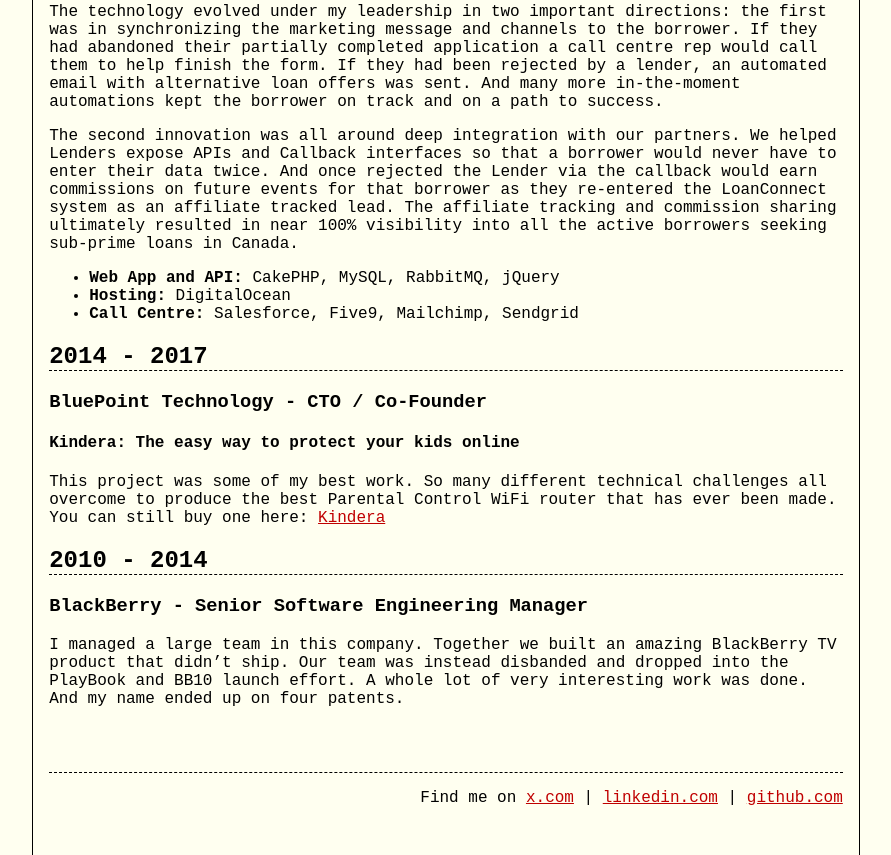
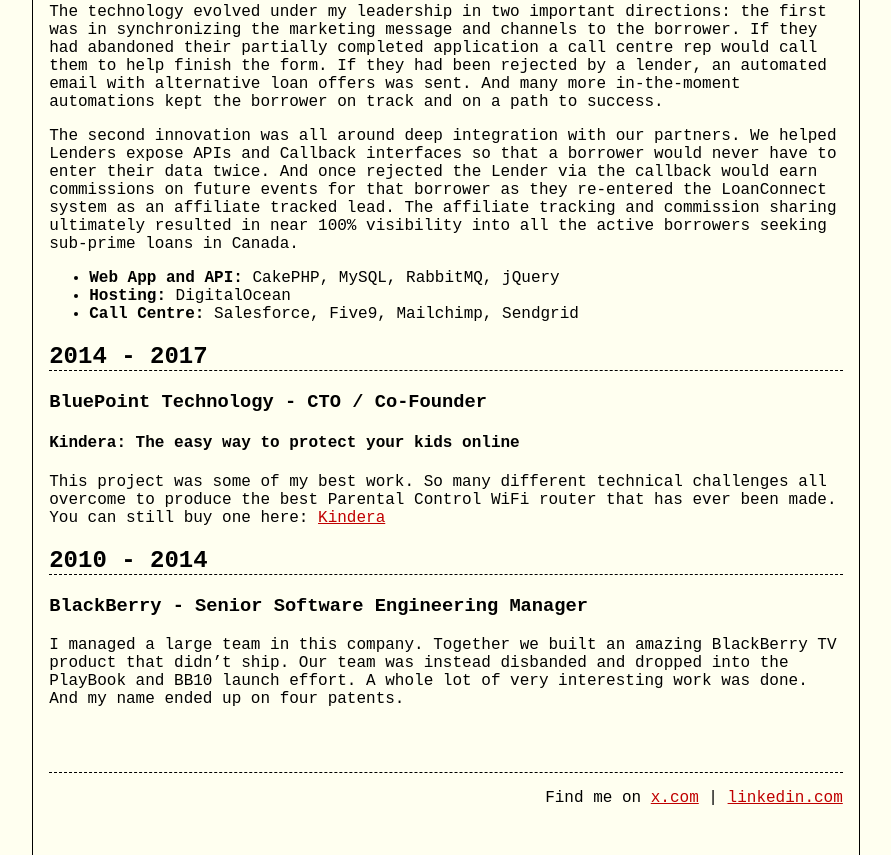
Before and after one commit to agarithm/calling-card, a plain HTML site: page public/index.html in a window 1280 px wide. Shown: the part 1431-2286 px from the top of the page, without its empty margins (194-1085 px from the left). Drawn offline with Linux system fonts and the light colour scheme.

Commit message:
Dropping the github link

```diff
--- a/public/index.html
+++ b/public/index.html
@@ -71,7 +71,6 @@
     Find me on
     <a href="https://x.com/agarithm" target="_blank" >x.com</a>
     | <a href="https://www.linkedin.com/in/mikeagar/" target="_blank" >linkedin.com</a>
-    | <a href="https://github.com/agarithm" target="_blank" >github.com</a>
 </div>
 </body>
 </html>
```
Also changed, not shown: public/404.html (+0 -1 lines), template/footer.html (+0 -1 lines).
